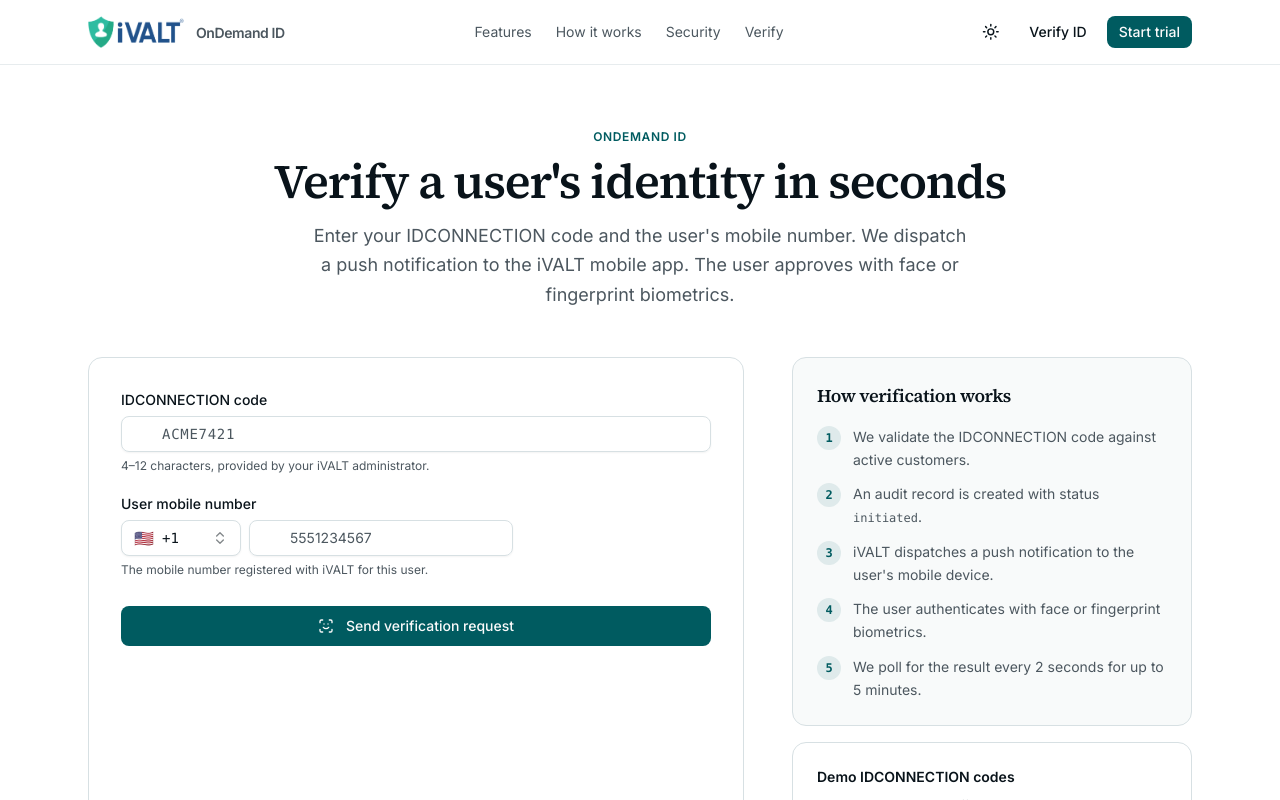
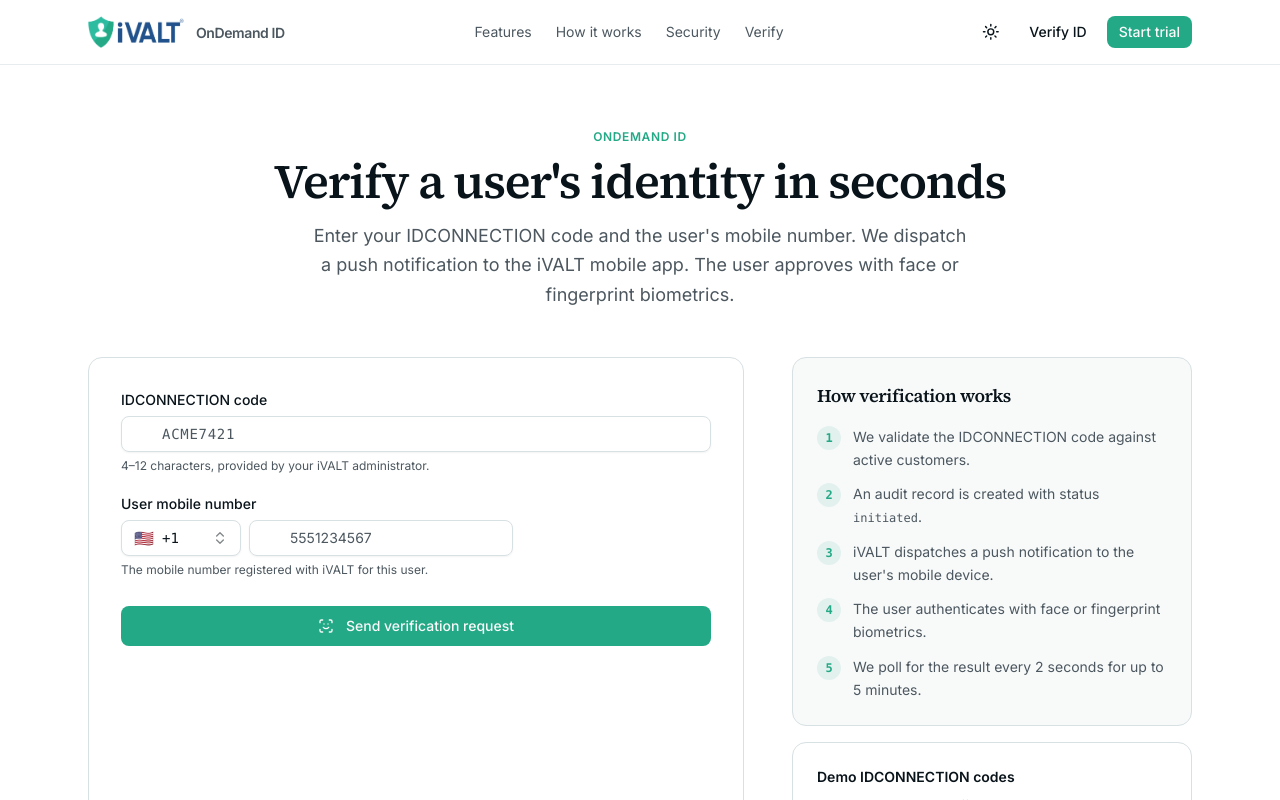
Before and after one commit to jaskaran-ai-dev/ondemandid-org, a Next.js app: page /ondemand-id in a window 1280 px wide. Shown: the top 800 px of the page. Built offline with nearby package versions, Linux system fonts and the light colour scheme; some icons are missing; a web font is replaced by a local one.

Commit message:
style: update primary color to lab(62 -42.57 7.73)
- Update --primary, --ring, --chart-1 tokens in light mode
- Update --primary, --ring, --chart-1, --sidebar-primary, --sidebar-ring in dark mode
- Apply new teal color across all primary semantic tokens

```diff
--- a/app/globals.css
+++ b/app/globals.css
@@ -21,7 +21,7 @@
   --popover: oklch(1 0 0);
   --popover-foreground: oklch(0.18 0.02 240);
 
-  --primary: oklch(0.42 0.09 200);
+  --primary: lab(62 -42.57 7.73);
   --primary-foreground: oklch(0.985 0 0);
 
   --secondary: oklch(0.96 0.005 200);
@@ -38,9 +38,9 @@
 
   --border: oklch(0.9 0.01 220);
   --input: oklch(0.9 0.01 220);
-  --ring: oklch(0.42 0.09 200);
+  --ring: lab(62 -42.57 7.73);
 
-  --chart-1: oklch(0.42 0.09 200);
+  --chart-1: lab(62 -42.57 7.73);
   --chart-2: oklch(0.6 0.12 200);
   --chart-3: oklch(0.78 0.14 75);
   --chart-4: oklch(0.45 0.02 240);
@@ -68,7 +68,7 @@
   --popover: oklch(0.18 0.02 240);
   --popover-foreground: oklch(0.985 0 0);
 
-  --primary: oklch(0.62 0.12 200);
+  --primary: lab(62 -42.57 7.73);
   --primary-foreground: oklch(0.14 0.02 240);
 
   --secondary: oklch(0.24 0.02 240);
@@ -85,9 +85,9 @@
 
   --border: oklch(0.28 0.02 240);
   --input: oklch(0.28 0.02 240);
-  --ring: oklch(0.62 0.12 200);
+  --ring: lab(62 -42.57 7.73);
 
-  --chart-1: oklch(0.62 0.12 200);
+  --chart-1: lab(62 -42.57 7.73);
   --chart-2: oklch(0.5 0.1 200);
   --chart-3: oklch(0.78 0.14 75);
   --chart-4: oklch(0.7 0.02 240);
@@ -95,12 +95,12 @@
 
   --sidebar: oklch(0.18 0.02 240);
   --sidebar-foreground: oklch(0.985 0 0);
-  --sidebar-primary: oklch(0.62 0.12 200);
+  --sidebar-primary: lab(62 -42.57 7.73);
   --sidebar-primary-foreground: oklch(0.14 0.02 240);
   --sidebar-accent: oklch(0.24 0.02 240);
   --sidebar-accent-foreground: oklch(0.985 0 0);
   --sidebar-border: oklch(0.28 0.02 240);
-  --sidebar-ring: oklch(0.62 0.12 200);
+  --sidebar-ring: lab(62 -42.57 7.73);
 }
 
 @theme inline {
```
